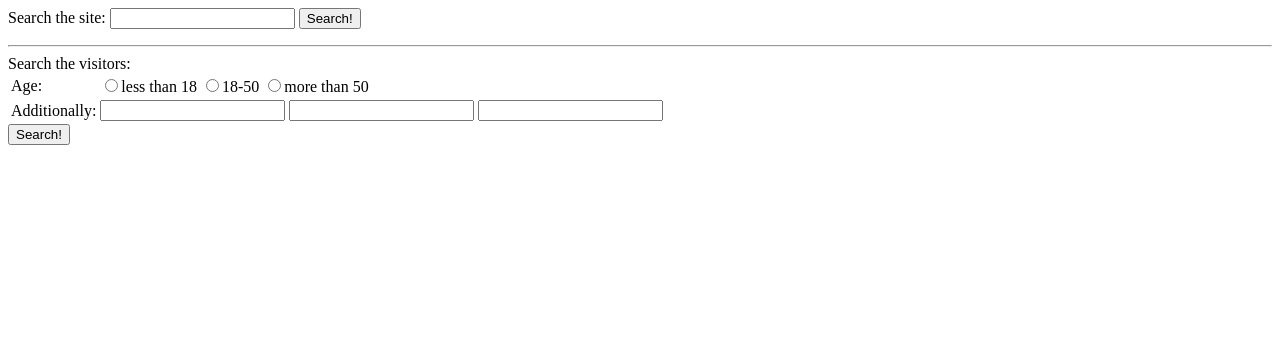
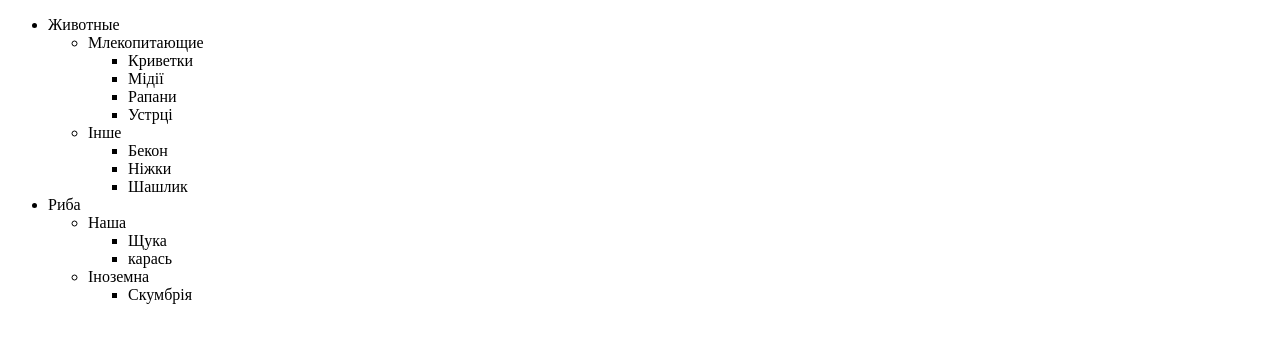
Before and after one commit to DanyloDonets/Web-design, a plain HTML site: page index.html in a window 1280 px wide. Drawn offline with Linux system fonts and the light colour scheme.

Commit message:
Add files via upload

```diff
--- a/index.html
+++ b/index.html
@@ -1,41 +1,45 @@
-<html class="no-touch"><head></head><body>
-    <form name="search">
-      <label>Search the site:
-        <input type="text" name="search">
-      </label>
-      <input type="submit" value="Search!">
-    </form>
-
-    <hr>
-
-    <form name="search-person">
-      Search the visitors:
-      <table id="age-table">
-        <tbody><tr>
-          <td>Age:</td>
-          <td id="age-list">
-            <label>
-              <input type="radio" name="age" value="young">less than 18</label>
-            <label>
-              <input type="radio" name="age" value="mature">18-50</label>
-            <label>
-              <input type="radio" name="age" value="senior">more than 50</label>
-          </td>
-        </tr>
-
-        <tr>
-          <td>Additionally:</td>
-          <td>
-            <input type="text" name="info[0]">
-            <input type="text" name="info[1]">
-            <input type="text" name="info[2]">
-          </td>
-        </tr>
-
-      </tbody></table>
-
-      <input type="submit" value="Search!">
-    </form>
-
-
-  <textarea id="BFI_DATA" style="width: 1px; height: 1px; display: none;"></textarea></body></html>
+<!DOCTYPE html>
+<html>
+<head>
+	<title></title>
+</head>
+<body>
+	<ul>
+    <li>Животные
+      <ul>
+        <li>Млекопитающие
+          <ul>
+            <li>Криветки</li>
+            <li>Мідії</li>
+            <li>Рапани</li>
+            <li>Устрці</li>
+          </ul>
+        </li>
+        <li>Інше
+          <ul>
+            <li>Бекон</li>
+            <li>Ніжки</li>
+            <li>Шашлик</li>
+          </ul>
+        </li>
+      </ul>
+    </li>
+    <li>Риба
+      <ul>
+        <li>Наша
+          <ul>
+            <li>Щука</li>
+            <li>карась</li>
+          </ul>
+        </li>
+        <li>Іноземна
+          <ul>
+            <li>Скумбрія</li>
+          </ul>
+        </li>
+      </ul>
+    </li>
+  </ul>
+<script src="js.js"></script>
+</body>
+</html>
--- a/js.js
+++ b/js.js
@@ -1,144 +1,4 @@
 /*
-let user ={
-	name: "John",
-	surname: "Smith"
-}
-user.name="Pete";
-delete user.name;
-console.log(user);
-
-isEmpty(user);
-
-function isEmpty(user){
-	let status="true"
-	for(let key in user){
-	if(typeof(user[key])!='undefined'){
-		status="false";
-	}
-}
-console.log(status);
-}
-
-let salaries={
-	John: 100,
-	Ann: 160,
-	Pete: 130
-}
-
-sum(salaries);
-
-function sum(obj){
-	let sum=0;
-	let text="Sum=";
-	for(let key in salaries){
-		if(typeof(salaries[key])=='number'){
-		sum= sum+salaries[key];
-	}
-}
-console.log(text+sum);
-}
-
-let menu={
-	width: 100,
-	height: 300,
-	title: "My menu"
-}
-
-multiplyNumeric(menu);
-function multiplyNumeric(obj){
-	for(let key in menu){
-		if(typeof(menu[key])=='number'){
-		menu[key]=menu[key]*2;
-	}
-}
-}
-console.log(menu);
-let obj={
-	name: "Ivanchenko",
-	m:function(){
-		console.log(this);
-	}
-}
-
-obj.m();
-
-function makeUser(){
-	return {
-		name: "asd",
-		surname: "dfs",
-		ref (){
-			return this;
-		}
-	};
-}
-let user1= makeUser();
-console.log(user1);
-
-// обьект калькуятор с 3 методами: read()– запрашивает 2 значения, sum()–сумировать, mul()-
-let calculator={
-	a: 0,
-	b: 0,
-	read:function(){
-		this.a=prompt("Vvedite znachenie",0);
-		this.b=prompt("Vvedite znachenie",0);
-	},
-	sum:function(){
-		let sum;
-		sum=this.a+this.b;
-		return sum;
-	},
-	mul:function(){
-		let mul;
-		mul=this.a*this.b;
-		return mul;
-	}
-}
-
-
-
-let ladder={
-	step: 0,
-	up:function(){
-		this.step=this.step+1;
-	},
-	down:function(){
-		this.step=this.step-1;
-	},
-	showStep:function(){
-		alert("Step="+this.step);
-		console.log("Step="+this.step);
-	}
-}
-function Calculator(a,b){
-	this.read=function(){
-		this.a=prompt("Vvedite znachenie",0);
-		this.b=prompt("Vvedite znachenie",0);
-	},
-	this.sum=function(){
-		let sum;
-		sum=this.a+this.b;
-		return sum;
-	},
-	this.mul=function(){
-		let mul;
-		mul=this.a*this.b;
-		return mul;
-	}
-}
-
-let constr = new Calculator(0,0);
-
-
-
-function Constructor(startingValue){
-	this.startingValue=startingValue,
-	this.startingValue += +prompt('Vvedste znachenie', 0);
-}
-
-let pr = new Constructor(15);
-
-console.log(pr.add());
-
 console.log(document.body.firstElementChild)
 console.log(document.body.lastElementChild.previousElementSibling)
 console.log(document.body.lastElementChild.previousElementSibling.lastElementChild)
@@ -148,10 +8,17 @@ console.log(document.body.children)
 console.log(document.body.firstElementChild)
 console.log(document.body.lastElementChild)
 */
-console.log(document.getElementById("age-table"))
-console.log(document.getElementById("age-table").querySelectorAll('label'))
-console.log(document.getElementById("age-table").querySelector('td'))
-console.log(document.querySelector('form[name=search]'))
-inputs = document.querySelector('form[name=search]').querySelectorAll('input')
-console.log(inputs[0])
-console.log(inputs[inputs.length-1])
+console.log("Task 1")
+	let lis = document.body.getElementsByTagName("li");
+
+
+	for (let i = 0; i < lis.length; i++) {
+
+	 	let num = lis[i].getElementsByTagName("li").length;
+	 	let name = lis[i].firstChild.nodeValue.trim();
+
+
+	 	console.log(`${name}: ${num}`);
+	}
+console.log("Task2")
+alert(document.body.lastChild.nodeType+", тип вузла елемента")
```
